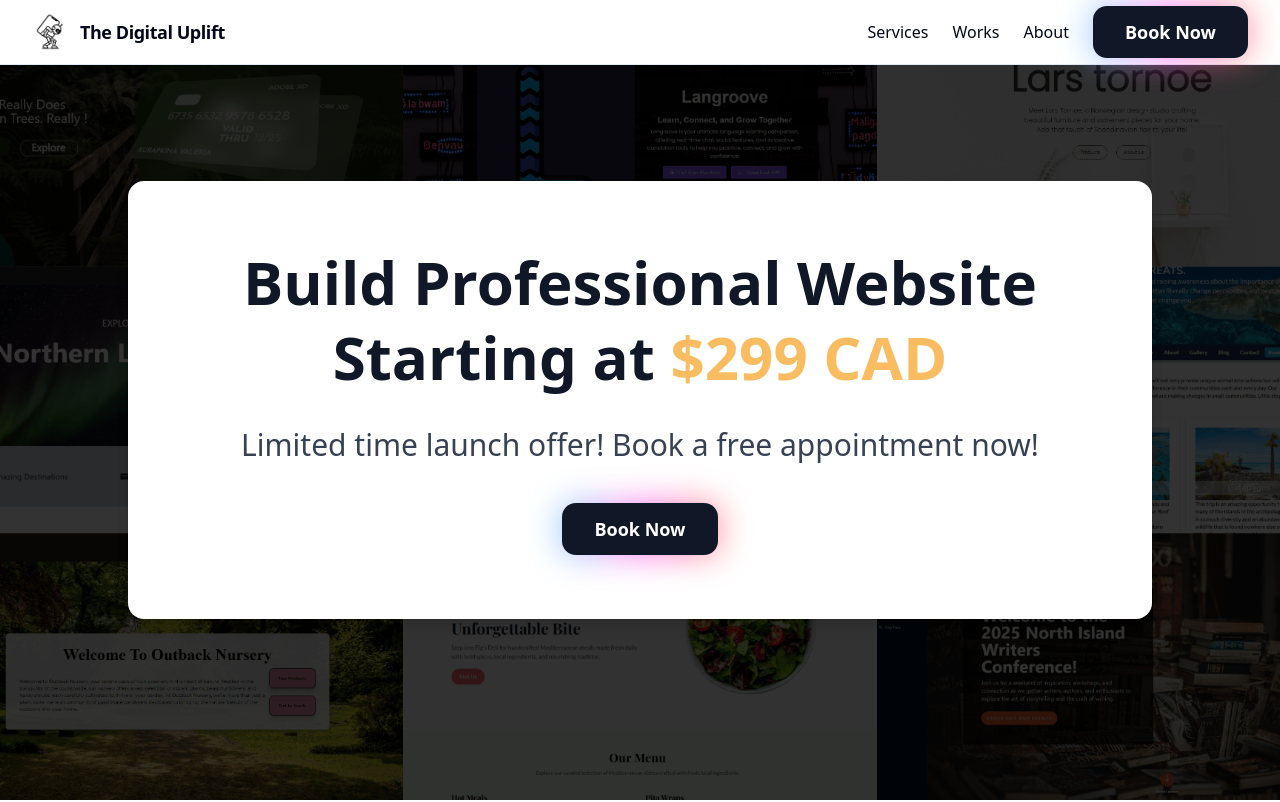
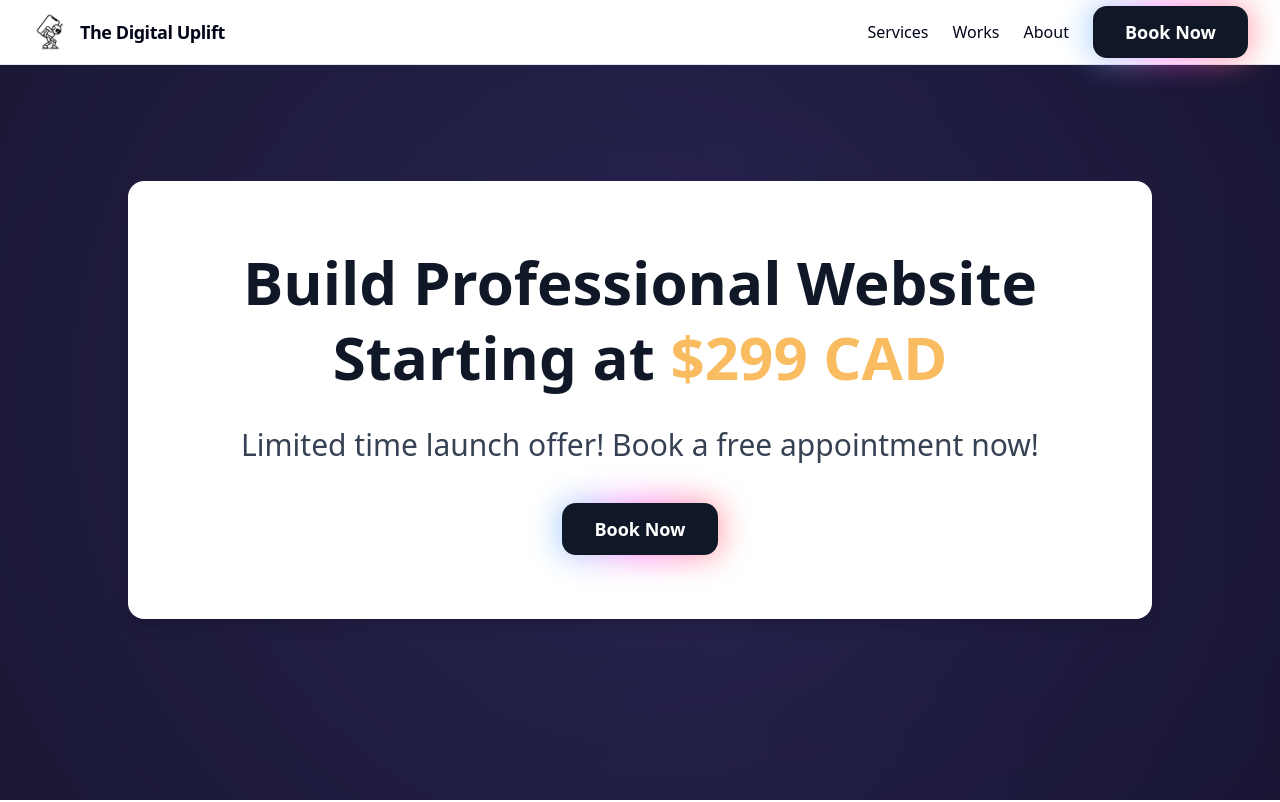
Before and after one commit to abhiram-shaji/the-digital-uplift, a Next.js app: page / in a window 1280 px wide. Shown: the top 802 px of the page. Built offline with nearby package versions, Linux system fonts and the light colour scheme.

Commit message:
Update Hero.tsx

```diff
--- a/src/components/sections/Hero.tsx
+++ b/src/components/sections/Hero.tsx
@@ -1,20 +1,42 @@
-import Image from "next/image";
+"use client";
+
+import { motion } from "framer-motion";
 import BookingModal from "@/components/ui/BookingModal";
 
 const Hero = () => {
   return (
     <section className="relative h-screen w-full overflow-hidden">
-      {/* Background image */}
-      <Image
-        src="/hero-bg.png"
-        alt="Hero Background"
-        fill
-        className="object-cover z-0"
-        priority
+      {/* Animated Vibrant Gradient Background */}
+      <motion.div
+        className="absolute inset-0 z-0"
+        initial={{ backgroundPosition: "0% 50%" }}
+        animate={{ backgroundPosition: ["0% 50%", "100% 50%", "0% 50%"] }}
+        transition={{
+          duration: 20,
+          repeat: Infinity,
+          ease: "easeInOut",
+        }}
+        style={{
+          backgroundImage:
+            "linear-gradient(270deg, #0f0c29, #302b63, #24243e, #0f172a)",
+          backgroundSize: "800% 800%",
+        }}
       />
 
-      {/* Overlay */}
-      <div className="absolute inset-0 bg-black/80 z-0" />
+      {/* Optional animated gradient overlay for depth */}
+      <motion.div
+        className="absolute inset-0 z-0"
+        initial={{ opacity: 0.6 }}
+        animate={{ opacity: [0.6, 0.9, 0.6] }}
+        transition={{
+          duration: 6,
+          repeat: Infinity,
+          ease: "easeInOut",
+        }}
+        style={{
+          background: "radial-gradient(circle at center, rgba(0,0,0,0.3), rgba(0,0,0,0.7))",
+        }}
+      />
 
       {/* Content */}
       <div className="relative z-10 h-full w-full flex items-center justify-center px-6 md:px-12">
```
